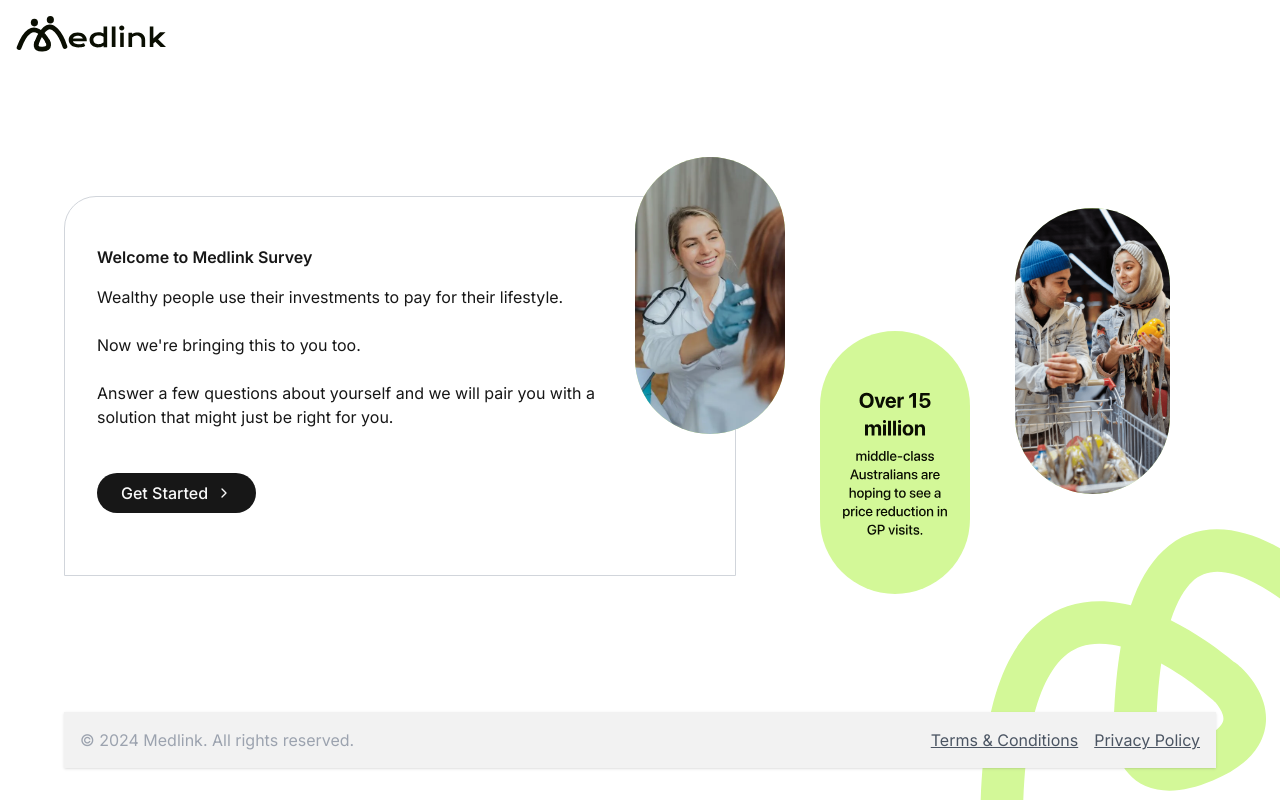
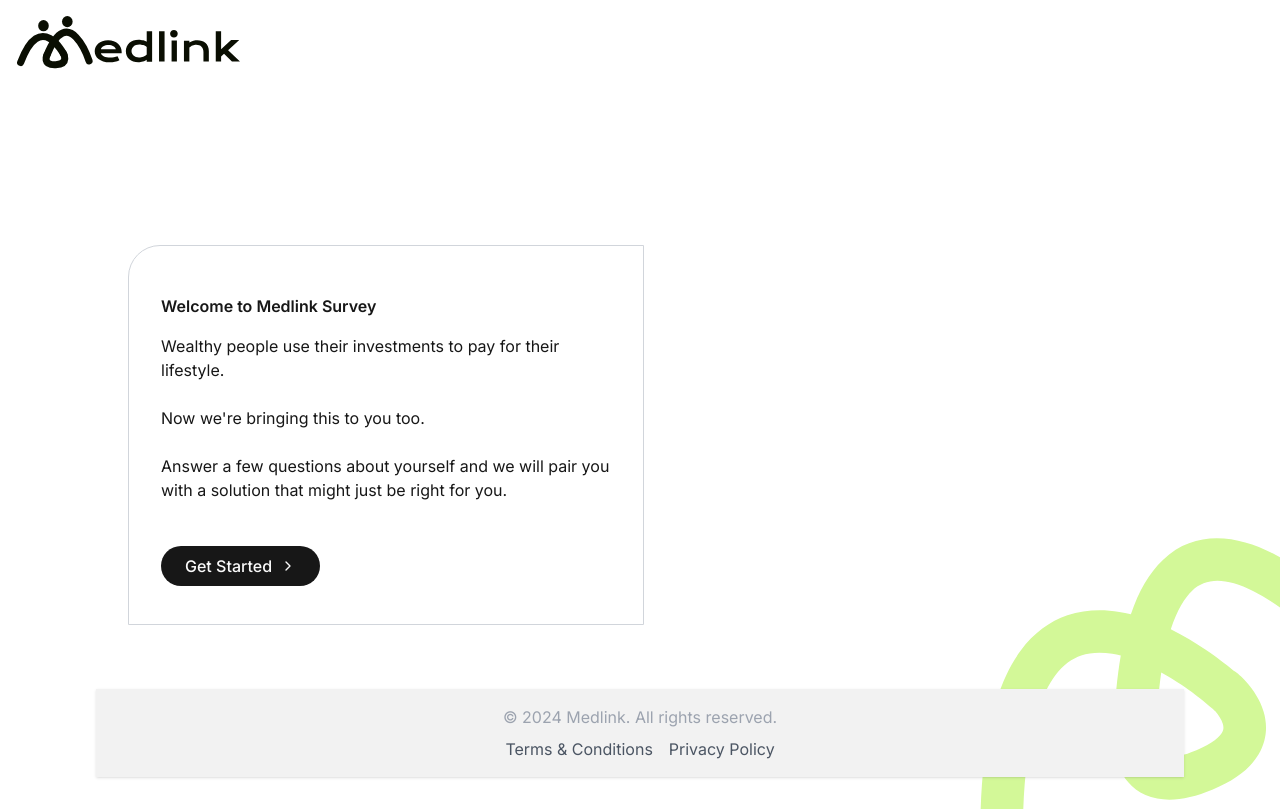
Before and after one commit to joinwell-company/medlink-survey, a Next.js app: page / in a window 1280 px wide. Built offline with nearby package versions, Linux system fonts and the light colour scheme.

Commit message:
respnsiveness and touch ups

```diff
--- a/package.json
+++ b/package.json
@@ -29,6 +29,7 @@
   "devDependencies": {
     "@types/node": "22.5.5",
     "@types/react": "18.3.8",
+    "eslint": "^9.11.1",
     "prisma": "^5.19.1",
     "typescript": "^5"
   }
--- a/src/components/survey/Step6ScheduleContact.tsx
+++ b/src/components/survey/Step6ScheduleContact.tsx
@@ -32,44 +32,42 @@ export default function Step6ScheduleContact() {
     phoneNumber: false,
   });
 
+  const isValid =
+    preferredTime !== '' &&
+    preferredDay !== '' &&
+    /^\d{10}$/.test(phoneNumber);
+
   useEffect(() => {
-    const isPreferredTimeValid = preferredTime !== '';
-    const isPreferredDayValid = preferredDay !== '';
-    const isPhoneNumberValid = /^\d{10}$/.test(phoneNumber);
-
-    const isValid =
-      isPreferredTimeValid && isPreferredDayValid && isPhoneNumberValid;
     setIsStepValid(isValid);
 
     setErrors({
       preferredTime:
-        touched.preferredTime && !isPreferredTimeValid
+        touched.preferredTime && !preferredTime
           ? 'Please select a preferred contact time'
           : '',
       preferredDay:
-        touched.preferredDay && !isPreferredDayValid
+        touched.preferredDay && !preferredDay
           ? 'Please select a preferred contact day'
           : '',
       phoneNumber:
-        touched.phoneNumber && !isPhoneNumberValid
+        touched.phoneNumber && !/^\d{10}$/.test(phoneNumber)
           ? 'Please enter a valid 10-digit phone number'
           : '',
     });
 
-    if (isValid) {
     updateSurveyData({
       preferredTime,
       preferredDay,
       phoneNumber,
       additionalInfo,
     });
-    }
   }, [
     preferredTime,
     preferredDay,
     phoneNumber,
     additionalInfo,
     touched,
+    isValid,
     setIsStepValid,
     updateSurveyData,
   ]);
--- a/src/components/survey/Step7ThankYou.tsx
+++ b/src/components/survey/Step7ThankYou.tsx
@@ -1,70 +1,26 @@
 'use client';
 
 import { useSurvey } from '@/context/SurveyContext'
-import { useEffect, useState } from 'react'
-import { Button } from '@/components/ui/button'
 
 export default function Step7ThankYou() {
-  const { surveyData, setCurrentStep, submitSurvey, submitError, setSubmitError } = useSurvey()
-  const [isSubmitting, setIsSubmitting] = useState(false)
-  const [submissionComplete, setSubmissionComplete] = useState(false)
+  const { surveyData, resetSurvey } = useSurvey()
 
-  useEffect(() => {
-    const requiredFields = ['name', 'email', 'dateOfBirth', 'financialWellbeing', 'hasSavings', 'preferredTime', 'phoneNumber'];
-    const missingFields = requiredFields.filter(field => !surveyData[field as keyof typeof surveyData]);
+  return <ThankYouMessage surveyData={surveyData} resetSurvey={resetSurvey} />
+}
 
-    if (missingFields.length > 0) {
-      setSubmitError(`Missing required fields: ${missingFields.join(', ')}. Please go back and fill in all required information.`);
-    } else {
-      setSubmitError(null);
-    }
-  }, [surveyData, setSubmitError]);
-
-  const handleSubmit = async () => {
-    if (submitError) {
-      return;
-    }
-
-    setIsSubmitting(true);
-    try {
-      await submitSurvey();
-      setSubmissionComplete(true);
-    } catch (error) {
-      console.error('Error submitting survey:', error);
-    } finally {
-      setIsSubmitting(false);
-    }
-  };
-
-  const handleGoBack = () => {
-    setCurrentStep(6);  // Go back to the last step
-  };
-
-  if (submissionComplete) {
-    return (
-      <div className="text-center space-y-spacing-md">
-        <h2 className="text-2xl font-semibold text-foreground font-heading">Thank You, {surveyData.name}!</h2>
-        <p className="text-foreground text-base">Your survey has been submitted successfully.</p>
-        <p className="text-foreground text-base">We appreciate your time and input. One of our representatives will reach out to you soon at {surveyData.email}.</p>
-        <p className="text-foreground text-base">Your preferred contact time: {surveyData.preferredTime}</p>
-      </div>
-    );
-  }
-
+function ThankYouMessage({ surveyData, resetSurvey }: { surveyData: any, resetSurvey: () => void }) {
   return (
     <div className="text-center space-y-spacing-md">
-      <h2 className="text-2xl font-semibold text-foreground font-heading">Review and Submit</h2>
-      {submitError ? (
-        <div className="text-red-500">{submitError}</div>
-      ) : (
-        <p className="text-foreground text-base">Please review your information before submitting.</p>
-      )}
-      <Button onClick={handleSubmit} disabled={isSubmitting || !!submitError}>
-        {isSubmitting ? 'Submitting...' : 'Submit Survey'}
-      </Button>
-      <Button onClick={handleGoBack} variant="outline">
-        Go Back
-      </Button>
+      <h2 className="text-2xl font-semibold text-foreground font-heading">Thank You, {surveyData.name}!</h2>
+      <p className="text-foreground text-base">Your survey has been submitted successfully.</p>
+      <p className="text-foreground text-base">We appreciate your time and input. One of our representatives will reach out to you soon at {surveyData.email}.</p>
+      <p className="text-foreground text-base">Your preferred contact time: {surveyData.preferredTime} on {surveyData.preferredDay}</p>
+      <button
+        onClick={resetSurvey}
+        className="mt-6 px-6 py-3 bg-black text-white rounded-full hover:bg-gray-800 transition-colors"
+      >
+        Return to Homepage
+      </button>
     </div>
-  );
+  )
 }
--- /dev/null
+++ b/src/components/survey/SurveyLayout.module.css
@@ -0,0 +1,97 @@
+@media (max-width: 640px) {
+  .doctorImage {
+    right: 5% !important;
+    bottom: 70% !important;
+  }
+  .greenImage {
+    right: 25% !important;
+    bottom: 40% !important;
+  }
+  .trolleyImage {
+    right: 45% !important;
+    bottom: 55% !important;
+  }
+}
+
+@media (min-width: 641px) and (max-width: 1024px) {
+  .doctorImage {
+    right: 8% !important;
+    bottom: 65% !important;
+  }
+  .greenImage {
+    right: 28% !important;
+    bottom: 35% !important;
+  }
+  .trolleyImage {
+    right: 48% !important;
+    bottom: 50% !important;
+  }
+}
+
+@media (min-width: 1024px) {
+  .doctorImage {
+    right: 495px;
+    bottom: 350px;
+  }
+  .greenImage {
+    right: 310px;
+    bottom: 190px;
+  }
+  .trolleyImage {
+    right: 110px;
+    bottom: 290px;
+  }
+}
+
+@media (min-width: 1280px) {
+  .doctorImage {
+    right: 595px;
+    bottom: 400px;
+  }
+  .greenImage {
+    right: 410px;
+    bottom: 240px;
+  }
+  .trolleyImage {
+    right: 210px;
+    bottom: 340px;
+  }
+}
+
+.backgroundImage {
+  position: absolute;
+  bottom: 0;
+  right: 0;
+  width: 25%; /* Adjust this value to control the size on mobile */
+  max-width: 300px;
+  height: auto;
+  z-index: 0;
+}
+
+.fadedBackground {
+  opacity: 0.5;
+}
+
+@media (min-width: 640px) {
+  .backgroundImage {
+    width: 30%;
+  }
+}
+
+@media (min-width: 768px) {
+  .backgroundImage {
+    width: 35%;
+  }
+}
+
+@media (min-width: 1024px) {
+  .backgroundImage {
+    width: 40%;
+  }
+}
+
+@media (min-width: 1280px) {
+  .backgroundImage {
+    width: 45%;
+  }
+}
--- a/src/components/survey/SurveyLayout.tsx
+++ b/src/components/survey/SurveyLayout.tsx
@@ -2,42 +2,56 @@ import { ReactNode } from 'react';
 import { Progress } from '@/components/ui/progress';
 import { useSurvey } from '@/context/SurveyContext';
 import Image from 'next/image';
+import styles from './SurveyLayout.module.css';
+import { NavigationButtons } from '@/components/ui/NavigationButtons';
 
 interface SurveyLayoutProps {
   children: ReactNode;
   progressThickness?: string;
+  onSubmit?: () => Promise<boolean>;
 }
 
-export default function SurveyLayout({ children, progressThickness = "h-0.5" }: SurveyLayoutProps) {
-  const { currentStep } = useSurvey();
-  const totalSteps = 7;
+export default function SurveyLayout({ children, onSubmit }: SurveyLayoutProps) {
+  const { currentStep, setCurrentStep, isStepValid, surveyData } = useSurvey();
+
+  const handleNext = async () => {
+    if (currentStep === 6 && onSubmit) {
+      const success = await onSubmit();
+      if (success) {
+        setCurrentStep(currentStep + 1);
+      }
+    } else {
+      setCurrentStep(currentStep + 1);
+    }
+  };
 
   return (
     <div className="min-h-screen flex flex-col bg-background font-sans relative">
       <header className="w-full bg-white shadow-md">
         <div className="container mx-auto px-4 py-4 flex items-center">
-          <Image src="/logo.svg" alt="Medlink Logo" width={150} height={150} className="mr-4" />
+          {/* Responsive logo size */}
+          <Image src="/logo.svg" alt="Medlink Logo" width={150} height={150} className="w-32 sm:w-40 md:w-48 lg:w-56 h-auto mr-4" />
         </div>
-        {currentStep > 1 && currentStep < totalSteps && (
-          <div className="relative w-full pb-8">
+        {currentStep > 1 && currentStep < 7 && (
+          <div className="relative w-full pb-4 sm:pb-8 px-4">
             <div className="relative w-full">
               <Progress
-                value={((currentStep - 1) / (totalSteps - 1)) * 100}
-                className={`w-full ${progressThickness}`}
+                value={((currentStep - 1) / (7 - 1)) * 100}
+                className={`w-full h-0.5`}
               />
               <div
                 className="absolute top-1/2 transform -translate-y-1/2"
-                style={{ left: `${((currentStep - 1) / (totalSteps - 1)) * 100}%` }}
+                style={{ left: `${((currentStep - 1) / (7 - 1)) * 100}%` }}
               >
-                <div className="w-4 h-4 bg-[#D3F898] rounded-full border-2 border-white" />
+                <div className="w-3 h-3 sm:w-4 sm:h-4 bg-[#D3F898] rounded-full border-2 border-white" />
               </div>
             </div>
             <div
-              className="absolute mt-4 transform -translate-x-1/2"
-              style={{ left: `${((currentStep - 1) / (totalSteps - 1)) * 100}%` }}
+              className="absolute mt-2 sm:mt-4 transform -translate-x-1/2 text-center"
+              style={{ left: `${((currentStep - 1) / (7 - 1)) * 100}%` }}
             >
               <div className="bg-[#D3F898] text-neutral-800 px-2 py-1 rounded text-xs font-medium whitespace-nowrap">
-                {currentStep - 1}/{totalSteps - 1}
+                {currentStep - 1}/{7 - 1}
               </div>
             </div>
           </div>
@@ -45,25 +59,26 @@ export default function SurveyLayout({ children, progressThickness = "h-0.5" }:
       </header>
 
       {/* Main content */}
-      <div className="flex-grow flex flex-col bg-white pb-8 pt-8 w-full max-w-6xl mx-auto rounded-lg shadow-lg mt-4">
+      <div className="flex-grow flex flex-col bg-white pb-8 pt-4 sm:pt-8 w-full max-w-6xl mx-auto rounded-lg shadow-lg mt-4 px-4 sm:px-6 lg:px-8">
         {/* Main content section */}
         <main className={`flex-grow flex ${currentStep === 1 ? 'items-start justify-start' : 'items-center justify-center'}`}>
           {currentStep === 1 ? (
-            <div className="flex w-full">
-              <div className="w-full max-w-2xl mt-20 mb-24 w-[580px] h-[380px]">
-                <div className="bg-card text-card-foreground p-spacing-lg rounded-lg shadow-md">
+            <div className="flex flex-col lg:flex-row w-full">
+              <div className="w-full lg:max-w-2xl mt-4 lg:mt-20 mb-4 lg:mb-24 lg:w-[580px] lg:h-[380px]">
+                <div className="bg-card text-card-foreground p-4 sm:p-6 md:p-8 rounded-lg shadow-md">
                   {children}
                 </div>
               </div>
-              <div className="flex flex-col items-center justify-center ml-8">
-                <Image src="/doctor.svg" alt="Doctor" width={150} height={150} className="mb-4 absolute" style={{ right: '495px', bottom: '350px' }} />
-                <Image src="/green.svg" alt="Green" width={150} height={150} className="mb-4 absolute" style={{ right: '310px', bottom: '190px' }} />
-                <Image src="/trolley.svg" alt="Trolley" width={155} height={155} className="mb-4 absolute" style={{ right: '110px', bottom: '290px' }}/>
+              <div className="hidden lg:flex flex-col items-center justify-center lg:ml-8 relative">
+                {/* Images only visible on larger screens */}
+                <Image src="/doctor.svg" alt="Doctor" width={150} height={150} className={`mb-4 absolute ${styles.doctorImage}`} />
+                <Image src="/green.svg" alt="Green" width={150} height={150} className={`mb-4 absolute ${styles.greenImage}`} />
+                <Image src="/trolley.svg" alt="Trolley" width={155} height={155} className={`mb-4 absolute ${styles.trolleyImage}`} />
               </div>
             </div>
           ) : (
             <div className="w-full max-w-md">
-              <div className="bg-card text-card-foreground p-spacing-lg rounded-lg shadow-md">
+              <div className="bg-card text-card-foreground p-4 sm:p-6 md:p-8 rounded-lg shadow-md">
                 {children}
               </div>
             </div>
@@ -71,27 +86,28 @@ export default function SurveyLayout({ children, progressThickness = "h-0.5" }:
         </main>
         {/* Footer */}
         <footer className="w-full mt-auto z-20">
-          <div className="bg-[#F2F2F2] rounded-lg p-4 shadow flex items-center justify-between max-w-6xl mx-auto">
-            <div className="text-gray-400 text-xs">
+          <div className="bg-[#F2F2F2] rounded-lg p-4 shadow flex flex-col xs:flex-row items-center justify-between max-w-6xl mx-auto">
+            <div className="text-gray-400 text-xs mb-2 xs:mb-0 text-center xs:text-left">
               © 2024 Medlink. All rights reserved.
             </div>
             <div className="flex space-x-4">
-              <a href="#" className="underline text-sm text-gray-600 hover:text-gray-800">Terms & Conditions</a>
-              <a href="#" className="underline text-sm text-gray-600 hover:text-gray-800">Privacy Policy</a>
+              <a href="https://www.medlink.org.au/" className="text-sm text-gray-600 hover:text-gray-800">Terms & Conditions</a>
+              <a href="https://www.medlink.org.au/" className="text-sm text-gray-600 hover:text-gray-800">Privacy Policy</a>
             </div>
           </div>
         </footer>
       </div>
-      {/* Optional images for step 1 */}
-      {currentStep === 1 ? (
-        <div className="absolute bottom-0 right-0 z-0">
-          <Image src="/mbold.svg" alt="Mbold" width={300} height={300} />
-        </div>
-      ) : (
-        <div className="absolute bottom-0 right-0 mb-4 mr-4">
-          <Image src="/mfaded.svg" alt="Mfaded" width={300} height={300} />
-        </div>
-      )}
+      {/* Background image - now visible on all devices */}
+      <div className={`absolute bottom-0 right-0 z-0 w-32 sm:w-48 md:w-64 lg:w-80 ${styles.backgroundImage} ${currentStep === 1 ? '' : styles.fadedBackground}`}>
+        <Image
+          src={currentStep === 1 ? "/mbold.svg" : "/mfaded.svg"}
+          alt="M background"
+          layout="responsive"
+          width={300}
+          height={300}
+        />
+      </div>
+
     </div>
   );
 }
--- a/src/components/survey/SurveyStep.tsx
+++ b/src/components/survey/SurveyStep.tsx
@@ -10,8 +10,9 @@ import Step7ThankYou from './Step7ThankYou';
 import { NavigationButtons } from '@/components/ui/NavigationButtons';
 
 export default function SurveyStep() {
-  const { currentStep, setCurrentStep, isStepValid, surveyData, setSubmitError } = useSurvey();
+  const { currentStep, setCurrentStep, isStepValid, surveyData, setSubmitError, submitSurvey } = useSurvey();
   const [isStep3FirstPart, setIsStep3FirstPart] = useState(true);
+  const [isSubmitting, setIsSubmitting] = useState(false);
 
   useEffect(() => {
     setSubmitError(null);
@@ -25,11 +26,11 @@ export default function SurveyStep() {
     }
   };
 
-  const handleNext = () => {
+  const handleNext = async () => {
     if (isStepValid) {
       const requiredFields: { [key: number]: string[] } = {
         2: ['name'],
-        4: ['financialWellbeing', 'hasSavings', 'monthlySavings'],
+         4: ['financialWellbeing', 'hasSavings', 'monthlySavings'],
         5: ['email', 'dateOfBirth'],
         6: ['preferredTime', 'phoneNumber']
       };
@@ -40,7 +41,18 @@ export default function SurveyStep() {
       if (missingFields.length > 0) {
         setSubmitError(`Please fill in the following fields: ${missingFields.join(', ')}`);
       } else {
-        if (currentStep === 3) {
+        if (currentStep === 6) {
+          setIsSubmitting(true);
+          try {
+            await submitSurvey();
+            setCurrentStep(7);
+          } catch (error) {
+            console.error('Error submitting survey:', error);
+            setSubmitError('Failed to submit the survey. Please try again.');
+          } finally {
+            setIsSubmitting(false);
+          }
+        } else if (currentStep === 3) {
           if (isStep3FirstPart) {
             setIsStep3FirstPart(false);
           } else {
@@ -74,13 +86,13 @@ export default function SurveyStep() {
   return (
     <div>
       {renderStep()}
-      {currentStep !== 1 && (
+      {currentStep !== 1 && currentStep !== 7 && (
         <NavigationButtons
           onBack={handleBack}
           onNext={handleNext}
           showBack={currentStep > 1}
-          nextDisabled={!isStepValid}
-          nextText={currentStep === 7 ? "Submit" : "Next"}
+          nextDisabled={!isStepValid || isSubmitting}
+          nextText={currentStep === 6 ? (isSubmitting ? "Submitting..." : "Submit") : "Next"}
         />
       )}
     </div>
--- a/src/context/SurveyContext.tsx
+++ b/src/context/SurveyContext.tsx
@@ -26,6 +26,7 @@ interface SurveyContextType {
   submitError: string | null;
   setSubmitError: (error: string | null) => void;
   submitSurvey: () => Promise<void>;
+  resetSurvey: () => void;  // Add this line
 }
 
 const SurveyContext = createContext<SurveyContextType | undefined>(undefined);
@@ -42,25 +43,23 @@ export function SurveyProvider({ children }: { children: ReactNode }) {
 
   const submitSurvey = async () => {
     try {
-      const response = await axios.post('/api/submit-survey', {
-        ...surveyData,
-        financialWellbeing: parseFloat(surveyData.financialWellbeing?.toString() || '0'),
-        hasSavings: parseFloat(surveyData.hasSavings?.toString() || '0'),
-        monthlySavings: parseFloat(surveyData.monthlySavings?.toString() || '0'),
-      });
-      if (response.status === 200) {
-        setSubmitError(null);
-        return response.data;
-      }
+      const response = await axios.post('/api/submit-survey', surveyData);
+      console.log('Survey submitted successfully:', response.data);
+      // You can add additional logic here if needed
     } catch (error) {
       console.error('Error submitting survey:', error);
-      setSubmitError('Failed to submit survey. Please try again.');
+      throw error; // Re-throw the error to be handled in the component
     }
   };
 
-  return (
-    <SurveyContext.Provider
-      value={{
+  const resetSurvey = useCallback(() => {
+    setCurrentStep(1);
+    setSurveyData({});
+    setIsStepValid(false);
+    setSubmitError(null);
+  }, []);
+
+  const value: SurveyContextType = {
     currentStep,
     setCurrentStep,
     isStepValid,
@@ -70,11 +69,10 @@ export function SurveyProvider({ children }: { children: ReactNode }) {
     submitError,
     setSubmitError,
     submitSurvey,
-      }}
-    >
-      {children}
-    </SurveyContext.Provider>
-  );
+    resetSurvey,  // Add this line
+  };
+
+  return <SurveyContext.Provider value={value}>{children}</SurveyContext.Provider>;
 }
 
 export function useSurvey() {
```
Also changed, not shown: src/components/survey/Step3InvestmentGoals.tsx (+5 -5 lines), src/pages/api/submit-survey.ts (+30 -12 lines), 1 other file (tests, documents, lock files or other folders). Lines whose indentation alone changed are shown as unchanged.
